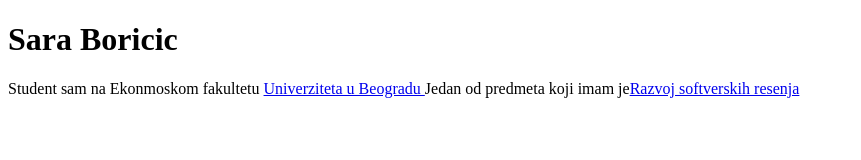
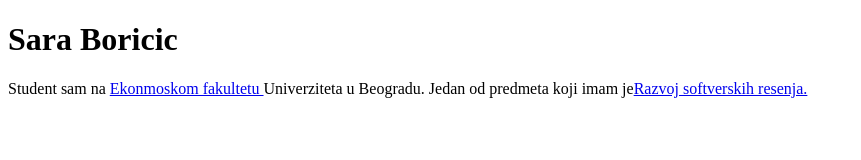
Before and after one commit to SaraBoricic/saraboricic.github.io, a plain HTML site: page index.html in a window 1280 px wide. Shown: the whole page, without its empty margins (0-861 px from the left). Drawn offline with Linux system fonts and the light colour scheme.

Commit message:
Update index.html

```diff
--- a/index.html
+++ b/index.html
@@ -3,6 +3,7 @@
 
 <head>
     <title>SARA BORICIC</title>
+    <meta charset="utf-8">
 
 </head>
 
@@ -11,8 +12,8 @@
     <h1> Sara Boricic </h1>
 
     <p>
-        Student sam na Ekonmoskom fakultetu <a href="http://www.ekof.bg.ac.rs/" target="_blank">Univerziteta u Beogradu </a>
-        Jedan od predmeta koji imam je<a href="http://rs.ekof.bg.ac.rs/" target="_blank">Razvoj softverskih resenja</a>
+        Student sam na <a href="http://www.ekof.bg.ac.rs/" target="_blank">Ekonmoskom fakultetu </a> Univerziteta u Beogradu.
+        Jedan od predmeta koji imam je<a href="http://rs.ekof.bg.ac.rs/" target="_blank">Razvoj softverskih resenja.</a>
 
     </p>
 
```
